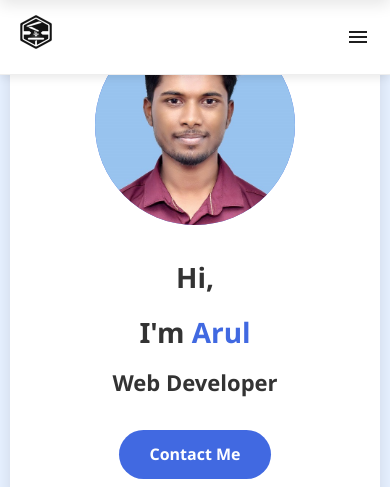
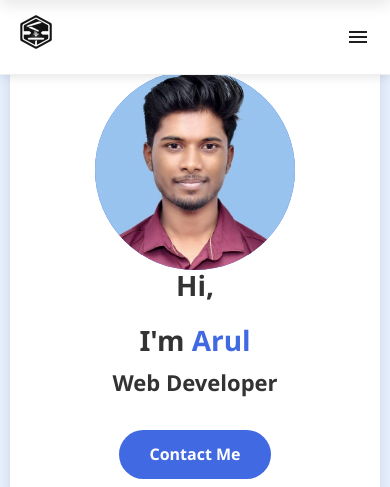
Before and after one commit to Arulmani-12/My-Portfolio, a plain HTML site: page index.html in a window 390 px wide. Shown: the top 487 px of the page. Drawn offline with Linux system fonts and the light colour scheme; files whose address does not match are found by name.

Commit message:
Style Commit

```diff
--- a/Style.css
+++ b/Style.css
@@ -602,11 +602,13 @@ footer {
   }
 
   .profile-img-container {
+     transform: translateY(45px);
     width: 250px;
     height: 250px;
   }
 
   .hero-content h1 {
+    transform: translateY(8px);
     font-size: 36px;
   }
 
```
